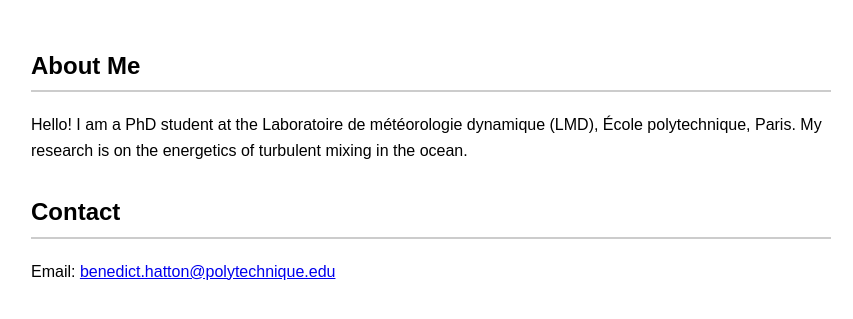
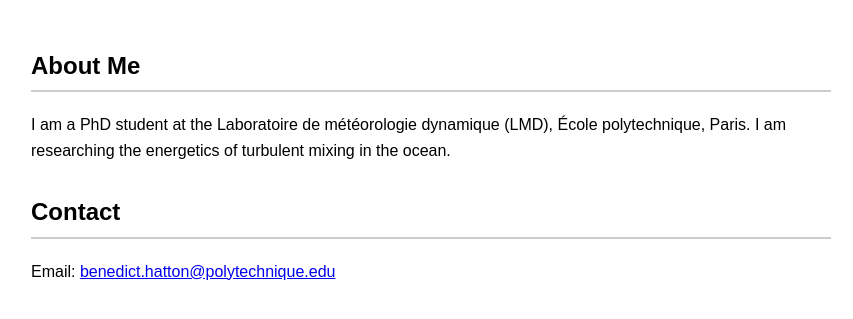
Before and after one commit to ben-hatton/ben-hatton.github.io, a plain HTML site: page index.html in a window 1280 px wide. Shown: the part 313-632 px from the top of the page, without its empty margins (209-1062 px from the left). Drawn offline with Linux system fonts and the light colour scheme.

Commit message:
Update index.html

```diff
--- a/index.html
+++ b/index.html
@@ -43,7 +43,7 @@
 
 <section>
     <h2>About Me</h2>
-    <p>Hello! I am a PhD student at the Laboratoire de météorologie dynamique (LMD), École polytechnique, Paris. My research is on the energetics of turbulent mixing in the ocean.</p>
+    <p>I am a PhD student at the Laboratoire de météorologie dynamique (LMD), École polytechnique, Paris. I am researching the energetics of turbulent mixing in the ocean.</p>
 </section>
 
 <section>
```
